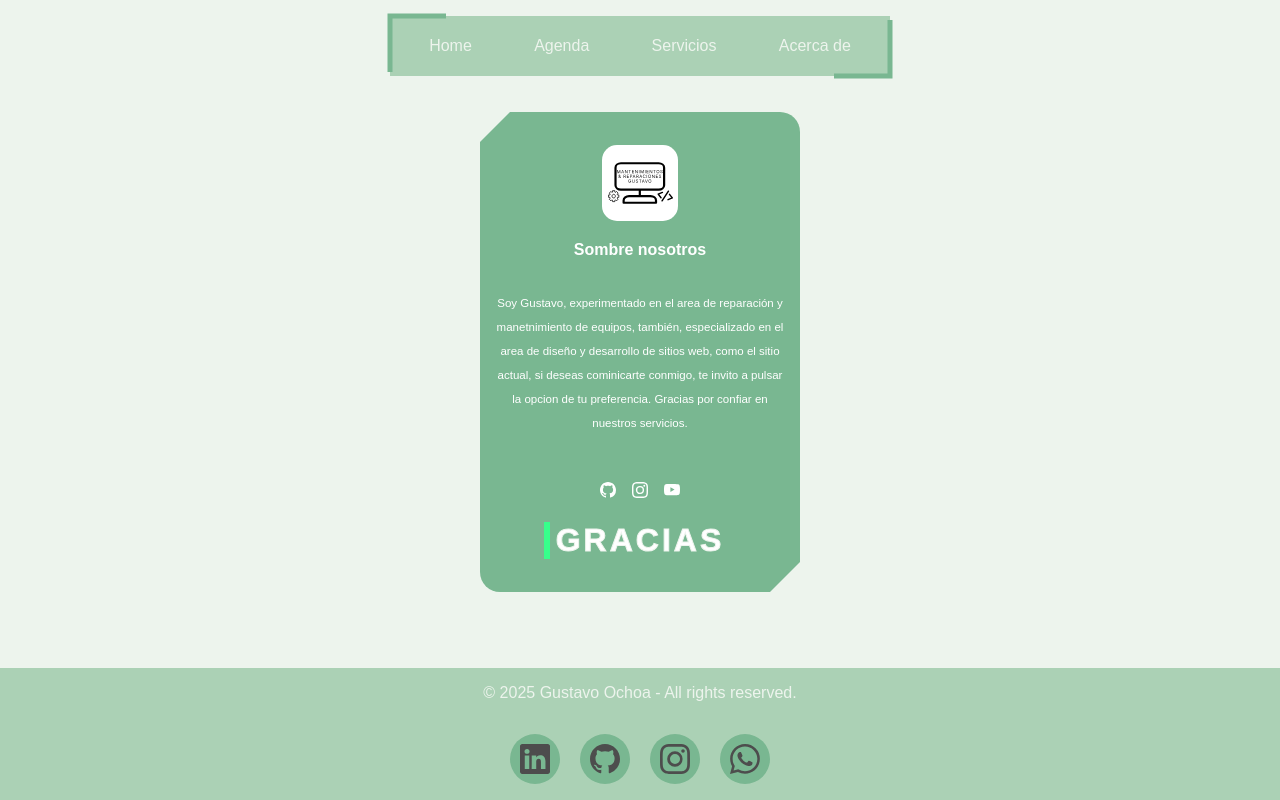
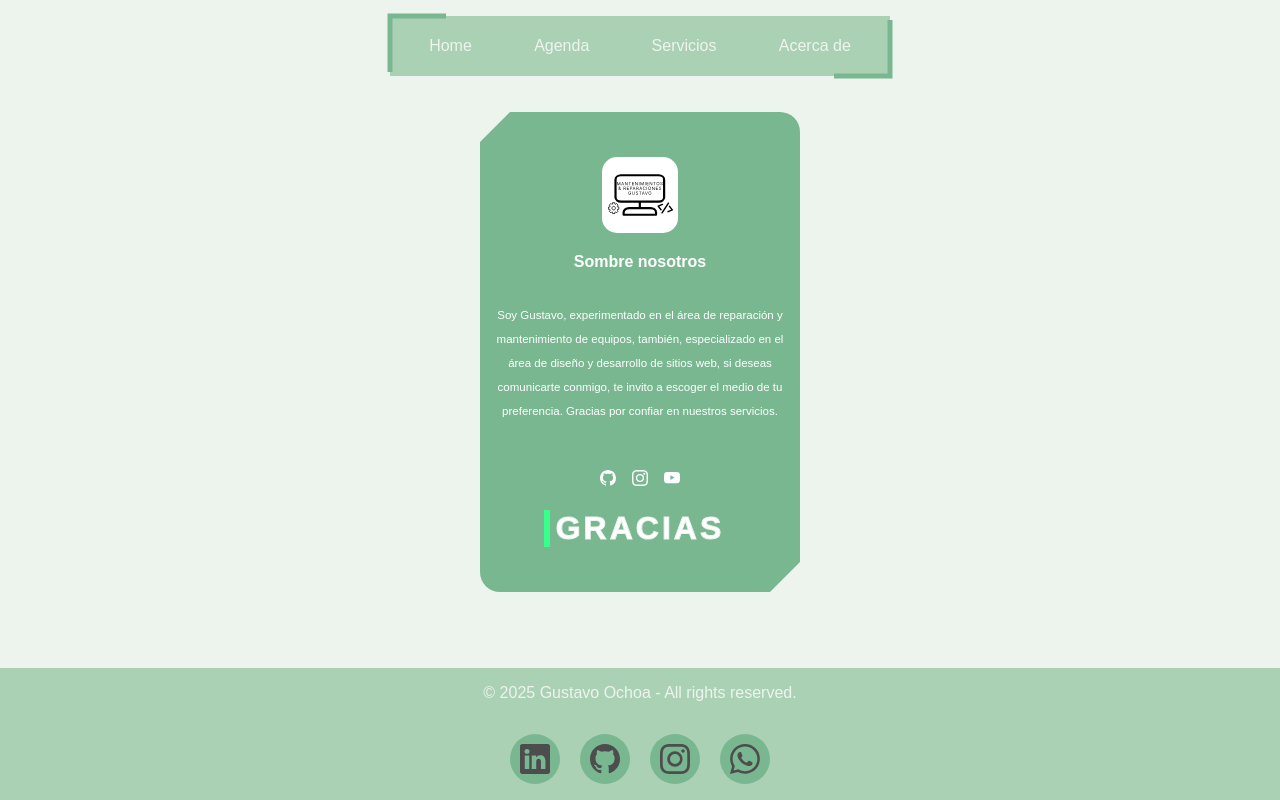
Before and after one commit to gusworkout/Page-for-Equipment-Maintenance, a plain HTML site: page acercade.html in a window 1280 px wide. Drawn offline with Linux system fonts and the light colour scheme.

Commit message:
Update acercade.html

```diff
--- a/acercade.html
+++ b/acercade.html
@@ -47,9 +47,9 @@
         <div class="cardAbout">
             <div class="img"><img src="assets/img/logo.svg" alt="logo"></div>
             <span>Sombre nosotros</span>
-            <p class="info">Soy Gustavo, experimentado en el area de reparación y manetnimiento de equipos,
-                también, especializado en el area de diseño y desarrollo de sitios web, como el sitio actual,
-                si deseas cominicarte conmigo, te invito a pulsar la opcion de tu preferencia. Gracias por confiar en
+            <p class="info">Soy Gustavo, experimentado en el área de reparación y mantenimiento de equipos,
+                también, especializado en el área de diseño y desarrollo de sitios web,
+                si deseas comunicarte conmigo, te invito a escoger el medio de tu preferencia. Gracias por confiar en
                 nuestros servicios.
             </p>
             <div class="share">
```
